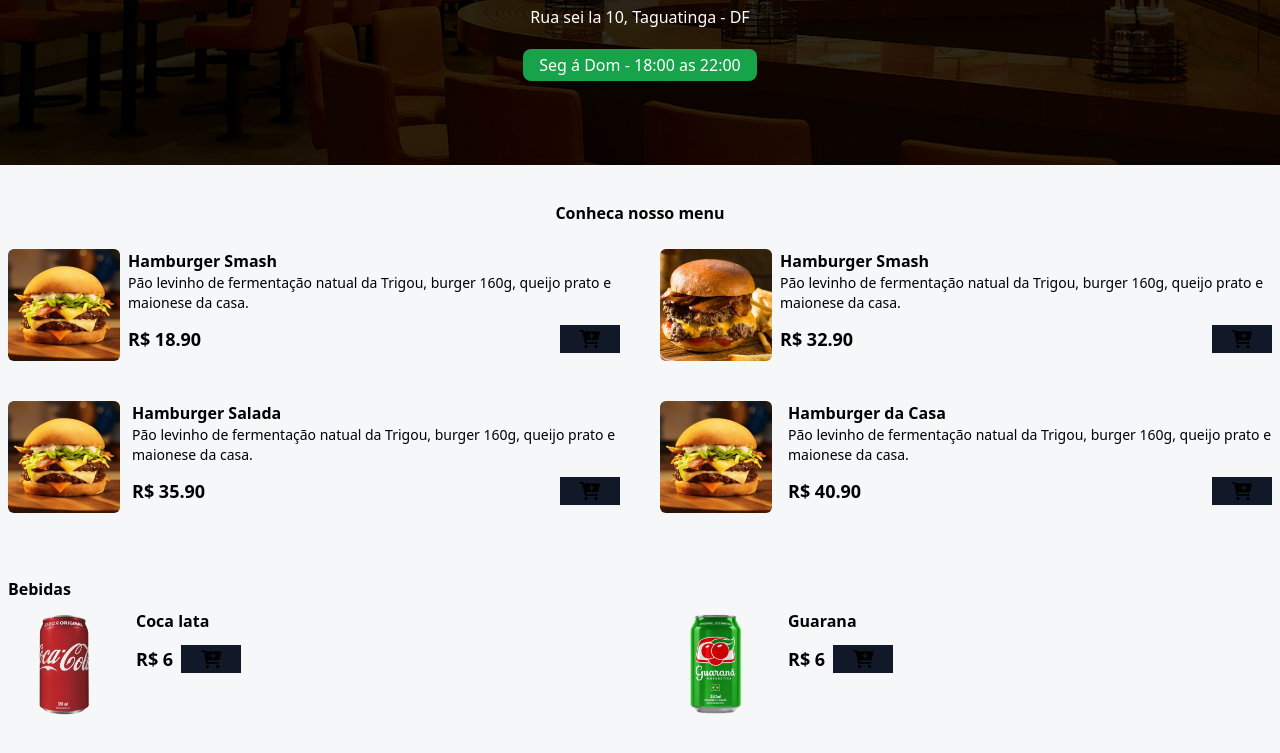
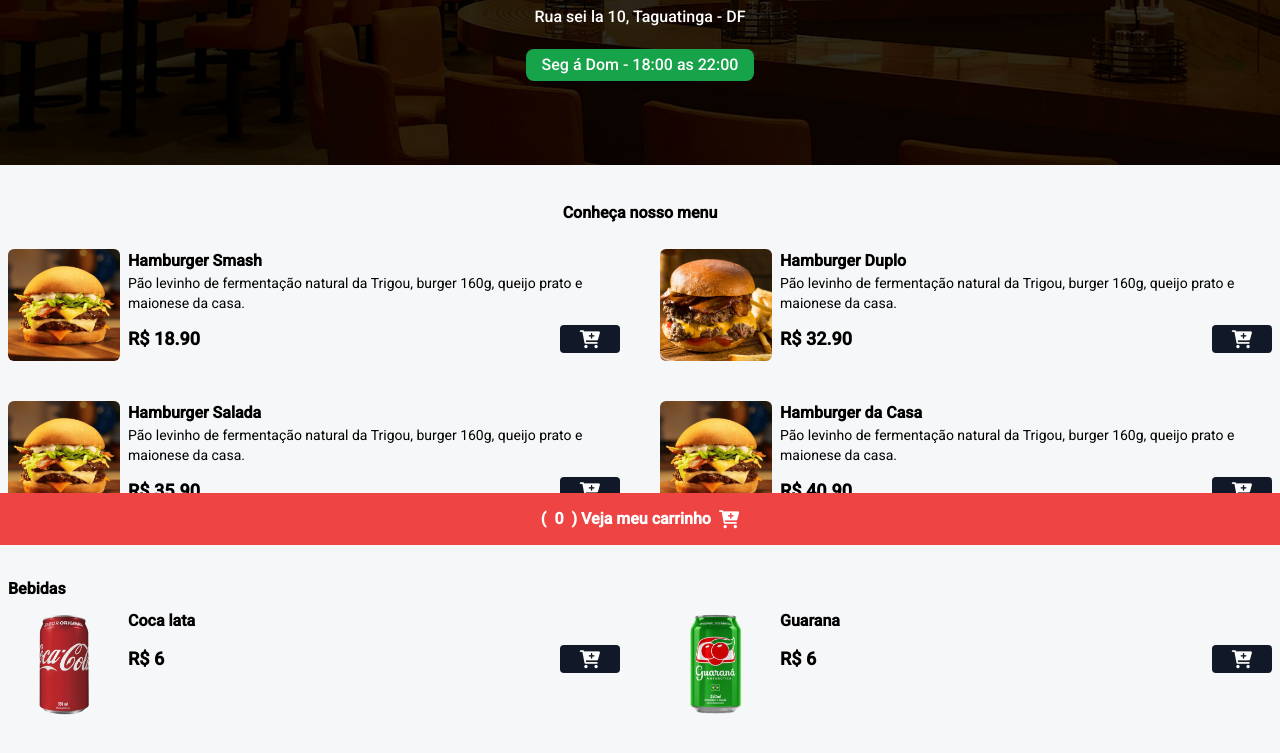
Before and after one commit to EmersonCarlosAlvesSouza/Hamburgueria, a website: page index.html in a window 1280 px wide. Shown: the part 255-1008 px from the top of the page. Drawn offline with Linux system fonts and the light colour scheme.

Commit message:
Adicionado a bebidas e centralizado as divs

```diff
--- a/index.html
+++ b/index.html
@@ -4,10 +4,18 @@
 <head>
     <meta charset="UTF-8">
     <meta name="viewport" content="width=device-width, initial-scale=1.0">
+
+    <link rel="preconnect" href="https://fonts.googleapis.com" />
+    <link rel="preconnect" href="https://fonts.gstatic.com" crossorigin />
+    <link href="https://fonts.googleapis.com/css2?family=Roboto:ital,wght@0,400;0,500;1,500&display=swap"
+        rel="stylesheet" />
+
+
     <link rel="stylesheet" href="https://cdnjs.cloudflare.com/ajax/libs/font-awesome/6.0.0-beta3/css/all.min.css"
         integrity="sha512-Fo3rlrZj/k7ujTnHg4CGR2D7kSs0v4LLanw2qksYuRlEzO+tcaEPQogQ0KaoGN26/zrn20ImR1DfuLWnOo7aBA=="
         crossorigin="anonymous" referrerpolicy="no-referrer" />
     <link rel="stylesheet" href="./styles/output.css">
+
     <title>Dev Burguer - A melhor hamburgueria dev</title>
 </head>
 
@@ -16,166 +24,137 @@
         <div class="w-full h-full flex flex-col justify-center items-center">
             <img src="./assets/hamb-1.png" alt="Logo DevBurger"
                 class="w-32 h-32 rounded-full shadow-lg hover:scale-110 duration-200">
+
             <h1 class="text-4x1 mt-4 mb-2 font-bold text-white">Dev Burguer</h1>
+
             <span class="text-white font-medium">Rua sei la 10, Taguatinga - DF</span>
             <div class="bg-green-600 px-4 py-1 rounded-lg mt-5" id="date-span">
                 <span class="text-white font-medium">Seg á Dom - 18:00 as 22:00</span>
             </div>
         </div>
     </header>
+    <!--Fim Header-->
 
     <h2 class="text-2x1 md:text-3x1 font-bold text-center mt-9 mb-6">
-        Conheca nosso menu
+        Conheça nosso menu
     </h2>
     <!---Inicio menu-->
-    <div id="menu">
-
-        <main class="grid grid-cols-1 md:grid-cols-2 gap-7 md:gap-10 mx-auto max-w-7x1 px-2 mb-16">
-            <!--PRoduto item-->
+    <div id="menu" class="max-w-7xl mx-auto px-2">
+        <main class="grid grid-cols-1 md:grid-cols-2 gap-7 md:gap-10 mb-16">
+            <!--Produto item-->
             <div class="flex gap-2">
                 <img src="./assets/hamb-1.png" alt="Hamburger Smash"
                     class="w-28 h-28 rounded-md hover:scale-110 hover:-rotate-2 duration-300" />
-
                 <div>
                     <p class="font-bold">Hamburger Smash</p>
-                    <p class="text-sm">Pão levinho de fermentação natual da Trigou, burger 160g, queijo prato e maionese
+                    <p class="text-sm">Pão levinho de fermentação natural da Trigou, burger 160g, queijo prato e
+                        maionese
                         da casa.</p>
-
                     <div class="flex items-center gap-2 justify-between mt-3">
                         <p class="font-bold text-lg">R$ 18.90</p>
-
-                        <button class="bg-gray-900 px-5 rouded add-to-cart-btn"
-                        data-name="Hamburguer Smash"
+                        <button class="bg-gray-900 px-5 rounded add-to-cart-btn" data-name="Hamburguer Smash"
                             data-price="18.90">
-                            <i class="fa fa-cart-plus text-lg text-while"></i>
+                            <i class="fa fa-cart-plus text-lg text-white"></i>
                         </button>
-
                     </div>
                 </div>
             </div>
             <!--Fim produto item-->
 
-
-
-                 <!--PRoduto item-->
+            <!--Produto item-->
             <div class="flex gap-2">
                 <img src="./assets/hamb-2.png" alt="Hamburger Duplo"
                     class="w-28 h-28 rounded-md hover:scale-110 hover:-rotate-2 duration-300" />
-
                 <div>
-                    <p class="font-bold">Hamburger Smash</p>
-                    <p class="text-sm">Pão levinho de fermentação natual da Trigou, burger 160g, queijo prato e maionese
+                    <p class="font-bold">Hamburger Duplo</p>
+                    <p class="text-sm">Pão levinho de fermentação natural da Trigou, burger 160g, queijo prato e
+                        maionese
                         da casa.</p>
-
                     <div class="flex items-center gap-2 justify-between mt-3">
                         <p class="font-bold text-lg">R$ 32.90</p>
-
-                        <button class="bg-gray-900 px-5 rouded add-to-cart-btn"
-                        data-name="Hamburguer Smash"
+                        <button class="bg-gray-900 px-5 rounded add-to-cart-btn" data-name="Hamburguer Duplo"
                             data-price="32.90">
-                            <i class="fa fa-cart-plus text-lg text-while"></i>
+                            <i class="fa fa-cart-plus text-lg text-white"></i>
                         </button>
-
                     </div>
                 </div>
             </div>
             <!--Fim produto item-->
 
-                 <!--PRoduto item-->
-            <div class="flex gap-3">
-                <img src="./assets/hamb-1.png" alt="Hamburger Smash"
+            <!--Produto item-->
+            <div class="flex gap-2">
+                <img src="./assets/hamb-1.png" alt="Hamburger Salada"
                     class="w-28 h-28 rounded-md hover:scale-110 hover:-rotate-2 duration-300" />
-
                 <div>
                     <p class="font-bold">Hamburger Salada</p>
-                    <p class="text-sm">Pão levinho de fermentação natual da Trigou, burger 160g, queijo prato e maionese
+                    <p class="text-sm">Pão levinho de fermentação natural da Trigou, burger 160g, queijo prato e
+                        maionese
                         da casa.</p>
-
                     <div class="flex items-center gap-2 justify-between mt-3">
                         <p class="font-bold text-lg">R$ 35.90</p>
-
-                        <button class="bg-gray-900 px-5 rouded add-to-cart-btn"
-                        data-name="Hamburger Salada"
+                        <button class="bg-gray-900 px-5 rounded add-to-cart-btn" data-name="Hamburger Salada"
                             data-price="35.90">
-                            <i class="fa fa-cart-plus text-lg text-while"></i>
+                            <i class="fa fa-cart-plus text-lg text-white"></i>
                         </button>
-
                     </div>
                 </div>
             </div>
             <!--Fim produto item-->
 
-                 <!--PRoduto item-->
-            <div class="flex gap-4">
-                <img src="./assets/hamb-1.png" alt="Hamburger Smash"
+            <!--Produto item-->
+            <div class="flex gap-2">
+                <img src="./assets/hamb-1.png" alt="Hamburger da Casa"
                     class="w-28 h-28 rounded-md hover:scale-110 hover:-rotate-2 duration-300" />
-
                 <div>
                     <p class="font-bold">Hamburger da Casa</p>
-                    <p class="text-sm">Pão levinho de fermentação natual da Trigou, burger 160g, queijo prato e maionese
+                    <p class="text-sm">Pão levinho de fermentação natural da Trigou, burger 160g, queijo prato e
+                        maionese
                         da casa.</p>
-
                     <div class="flex items-center gap-2 justify-between mt-3">
                         <p class="font-bold text-lg">R$ 40.90</p>
-
-                        <button class="bg-gray-900 px-5 rouded add-to-cart-btn"
-                        data-name="Hamburger da Casa"
-                        data-price="18.90">
-                            <i class="fa fa-cart-plus text-lg text-while"></i>
+                        <button class="bg-gray-900 px-5 rounded add-to-cart-btn" data-name="Hamburger da Casa"
+                            data-price="40.90">
+                            <i class="fa fa-cart-plus text-lg text-white"></i>
                         </button>
-
                     </div>
                 </div>
             </div>
             <!--Fim produto item-->
         </main>
-<div class="mx-auto max-w-7xl px-2 my-2">
+
+        <div class="my-2">
             <h2 class="font-bold text-3x1">Bebidas</h2>
+        </div>
 
-</div>
         <!--Grid bebidas-->
-<div class="grid grid-cols-1 md:grid-cols-2 gap-7 md:gap-10 mx-auto max-w-7x1 px-2 mb-16" id="menu">
+        <div class="grid grid-cols-1 md:grid-cols-2 gap-7 md:gap-10 mb-16">
             <!--Bebida 1-->
- <div class="flex gap-4">
+            <div class="flex gap-2">
                 <img src="./assets/refri-1.png" alt="Coca lata"
                     class="w-28 h-28 rounded-md hover:scale-110 hover:-rotate-2 duration-300" />
-
-    <div>
+                <div class="w-full">
                     <p class="font-bold">Coca lata</p>
-
-
                     <div class="flex items-center gap-2 justify-between mt-3">
                         <p class="font-bold text-lg">R$ 6</p>
-
-            <button class="bg-gray-900 px-5 rouded add-to-cart-btn"
-            data-name="Hamburger da Casa"
-            data-price="6">
-                <i class="fa fa-cart-plus text-lg text-while"></i>
+                        <button class="bg-gray-900 px-5 rounded add-to-cart-btn" data-name="Coca lata" data-price="6">
+                            <i class="fa fa-cart-plus text-lg text-white"></i>
                         </button>
-
                     </div>
                 </div>
             </div>
             <!--Fim Bebida 1-->
 
             <!--Bebida 2-->
- <div class="flex gap-4">
-    <img src="./assets/refri-2.png" alt="guarana"
+            <div class="flex gap-2">
+                <img src="./assets/refri-2.png" alt="Guarana"
                     class="w-28 h-28 rounded-md hover:scale-110 hover:-rotate-2 duration-300" />
-
-    <div>
+                <div class="w-full">
                     <p class="font-bold">Guarana</p>
-
-
                     <div class="flex items-center gap-2 justify-between mt-3">
                         <p class="font-bold text-lg">R$ 6</p>
-
-            <button class="bg-gray-900 px-5 rouded add-to-cart-btn"
-            data-name="Guarana"
-            data-price="6">
-                <i class="fa fa-cart-plus text-lg text-while"></i>
+                        <button class="bg-gray-900 px-5 rounded add-to-cart-btn" data-name="Guarana" data-price="6">
+                            <i class="fa fa-cart-plus text-lg text-white"></i>
                         </button>
-
                     </div>
                 </div>
             </div>
@@ -184,6 +163,35 @@
         <!--fim grid bebidas-->
     </div>
     <!--Fim menu-->
+
+    <!--Modal cart-->
+    <div class="bg-black/60 w-full h-full fixed top-0 left-0 z-[99]  items-center justify-center hidden">
+        <div class="bg-white p-5 rounded-md min-w-[90%] md:min-w-[600px]">
+            <h2 class="text-center font-bold text-2xl mb-2">Meu carrinho</h2>
+            <div id="cart-items" class="flex justify-between mb-2 flex-col"></div>
+            <p class="font-bold">Total: <span id="cart-total">0.00</span></p>
+            <p class="font-bold mt-4">Endereço de entrega</p>
+
+            <input type="text" placeholder="Digite seu endereço completo" id="address"
+                class="w-full border-2 p-1 rounded my-1" />
+            <p class="text-red-500 hidden" id="address-warn">Digite seu endereço completo!</p>
+            <div class="flex items-center justify-between mt-5 w-full">
+                <button id="close-modal-btn">Fechar</button>
+                <button id="checkout-btn" class="bg-green-500 text-white px-4 py-1 rounded">Finalizar pedido</button>
+            </div>
+        </div>
+    </div>
+
+    <!--Button cart footer-->
+
+    <footer class="w-full bg-red-500 py-3 fixed bottom-0 z-40 flex items-center justify-center">
+        <button class="flex items-center gap-2 text-white font-bold" id="cart-btn">
+            (<span id="cart-count">0</span>)
+            Veja meu carrinho
+            <i class="fa fa-cart-plus text-lg text-white"></i>
+        </button>
+    </footer>
+    <!--Fim button cart footer-->
 </body>
 
 </html>
--- a/tailwind.config.js
+++ b/tailwind.config.js
@@ -2,6 +2,9 @@
 module.exports = {
   content: ["./**/*.{html,js}"],
   theme: {
+    fontFamily:{
+      'sans': ['Roboto', 'sans-serif']
+    },
     extend: {
       backgroundImage:{
         "home": "url('/assets/bg.png')"
```
Also changed, not shown: styles/output.css. Lines whose indentation alone changed are shown as unchanged.
